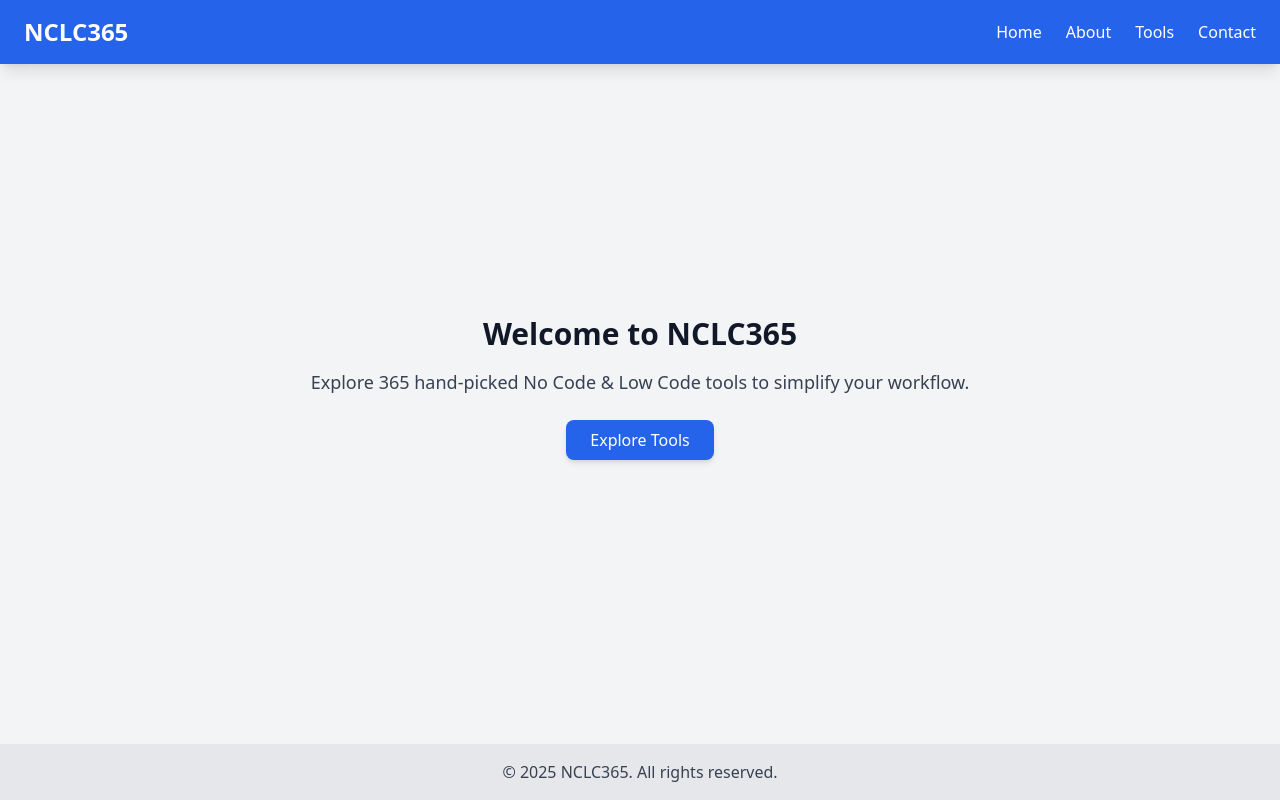
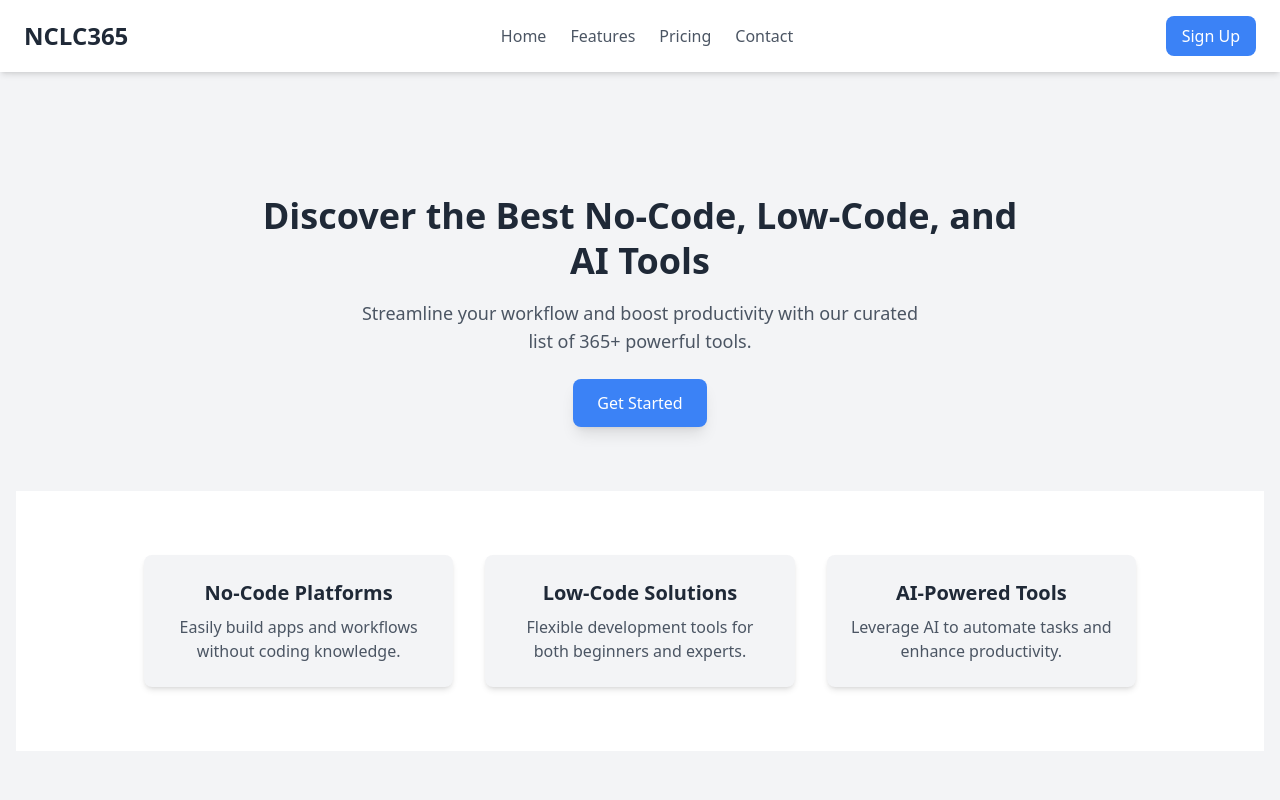
Before and after one commit to NCLC365/nclc365, a Next.js app: page / in a window 1280 px wide. Built offline with nearby package versions, Linux system fonts and the light colour scheme.

Commit message:
Updated UI with improved UX

```diff
--- a/next.config.js
+++ b/next.config.js
@@ -1,12 +1,11 @@
 /** @type {import('next').NextConfig} */
 const nextConfig = {
   reactStrictMode: true,
-  swcMinify: true,
-  images: {
-    domains: ['your-image-hosting.com'], // Replace with actual domains if needed
+  experimental: {
+    // Remove 'appDir' if you're not using the new app directory
   },
-  experimental: {
-    appDir: true,
+  compiler: {
+    styledComponents: true, // If using styled-components
   },
 };
 
--- a/pages/index.js
+++ b/pages/index.js
@@ -1,29 +1,50 @@
-import Head from 'next/head';
-import Navbar from '../components/Navbar';
-import Footer from '../components/Footer';
+import React from "react";
 
 export default function Home() {
   return (
-    <div className="flex flex-col min-h-screen bg-gray-100 text-gray-900">
-      <Head>
-        <title>NCLC365 - No Code, Low Code Resources</title>
-        <meta name="description" content="Discover 365 No Code & Low Code tools to simplify your work and life." />
-      </Head>
+    <div className="bg-gray-100 min-h-screen flex flex-col items-center justify-center px-4">
+      {/* Navbar */}
+      <nav className="w-full bg-white shadow-md py-4 px-6 flex justify-between items-center fixed top-0 z-50">
+        <h1 className="text-2xl font-bold text-gray-800">NCLC365</h1>
+        <ul className="hidden md:flex space-x-6">
+          <li className="text-gray-600 hover:text-gray-800 cursor-pointer">Home</li>
+          <li className="text-gray-600 hover:text-gray-800 cursor-pointer">Features</li>
+          <li className="text-gray-600 hover:text-gray-800 cursor-pointer">Pricing</li>
+          <li className="text-gray-600 hover:text-gray-800 cursor-pointer">Contact</li>
+        </ul>
+        <button className="bg-blue-500 text-white px-4 py-2 rounded-lg hover:bg-blue-600">Sign Up</button>
+      </nav>
 
-      <Navbar />
+      {/* Hero Section */}
+      <section className="flex flex-col items-center text-center mt-20 py-16 px-4 md:px-10 lg:px-20">
+        <h2 className="text-4xl font-bold text-gray-800 leading-tight max-w-3xl">
+          Discover the Best No-Code, Low-Code, and AI Tools
+        </h2>
+        <p className="text-gray-600 text-lg mt-4 max-w-xl">
+          Streamline your workflow and boost productivity with our curated list of 365+ powerful tools.
+        </p>
+        <button className="mt-6 bg-blue-500 text-white px-6 py-3 rounded-lg shadow-lg hover:bg-blue-600 transition">
+          Get Started
+        </button>
+      </section>
 
-      <main className="flex flex-col items-center justify-center flex-1 w-full p-6">
-        <h1 className="text-3xl font-bold">Welcome to NCLC365</h1>
-        <p className="mt-4 text-lg text-gray-700 text-center">
-          Explore 365 hand-picked No Code & Low Code tools to simplify your workflow.
-        </p>
-
-        <a href="/tools" className="mt-6 px-6 py-2 bg-blue-600 text-white rounded-lg shadow-md hover:bg-blue-700">
-          Explore Tools
-        </a>
-      </main>
-
-      <Footer />
+      {/* Features Section */}
+      <section className="w-full py-16 bg-white">
+        <div className="max-w-5xl mx-auto grid md:grid-cols-3 gap-8 px-4">
+          <div className="bg-gray-100 p-6 rounded-lg shadow-md text-center">
+            <h3 className="text-xl font-semibold text-gray-800">No-Code Platforms</h3>
+            <p className="text-gray-600 mt-2">Easily build apps and workflows without coding knowledge.</p>
+          </div>
+          <div className="bg-gray-100 p-6 rounded-lg shadow-md text-center">
+            <h3 className="text-xl font-semibold text-gray-800">Low-Code Solutions</h3>
+            <p className="text-gray-600 mt-2">Flexible development tools for both beginners and experts.</p>
+          </div>
+          <div className="bg-gray-100 p-6 rounded-lg shadow-md text-center">
+            <h3 className="text-xl font-semibold text-gray-800">AI-Powered Tools</h3>
+            <p className="text-gray-600 mt-2">Leverage AI to automate tasks and enhance productivity.</p>
+          </div>
+        </div>
+      </section>
     </div>
   );
 }
```
Also changed, not shown: 1 other file (tests, documents, lock files or other folders).
